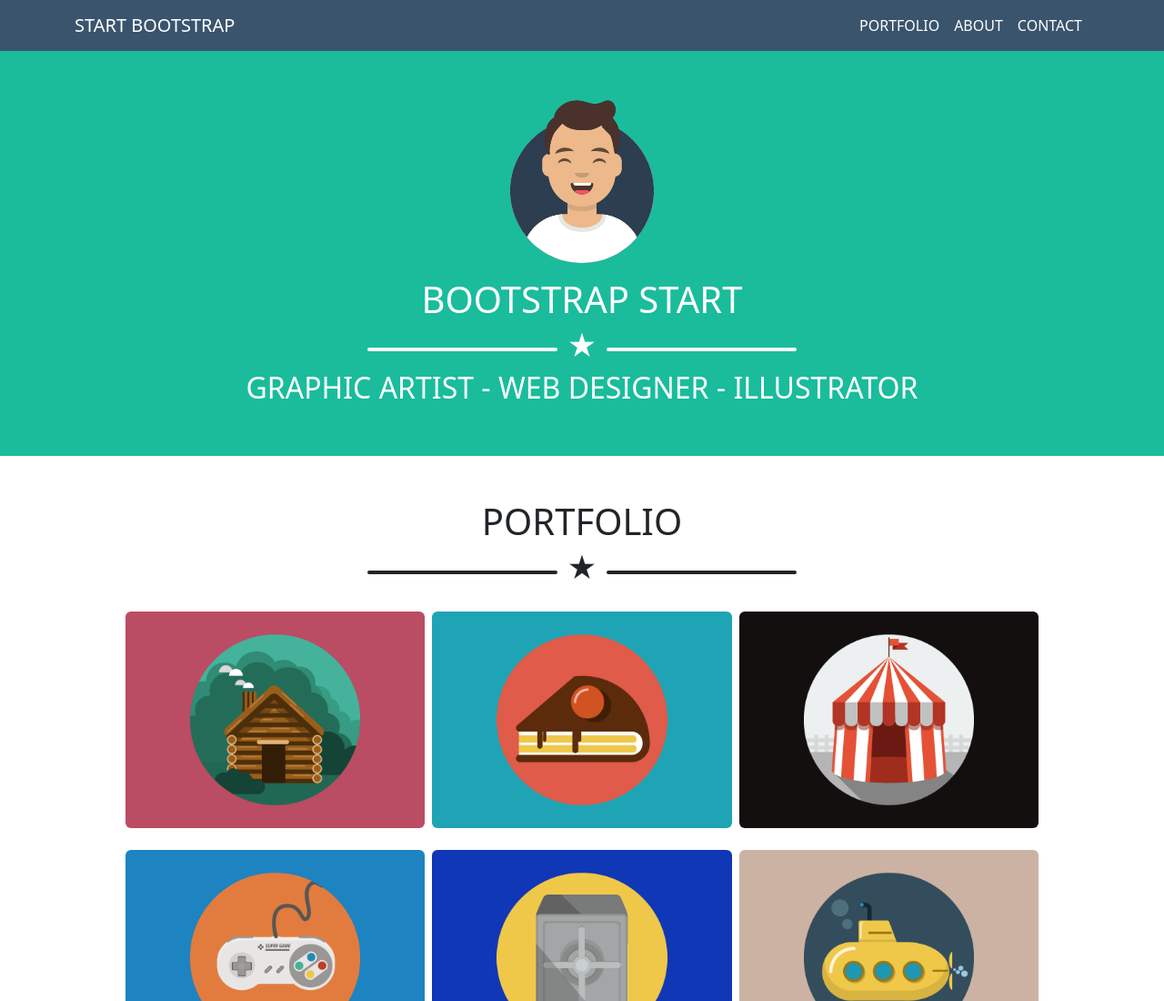
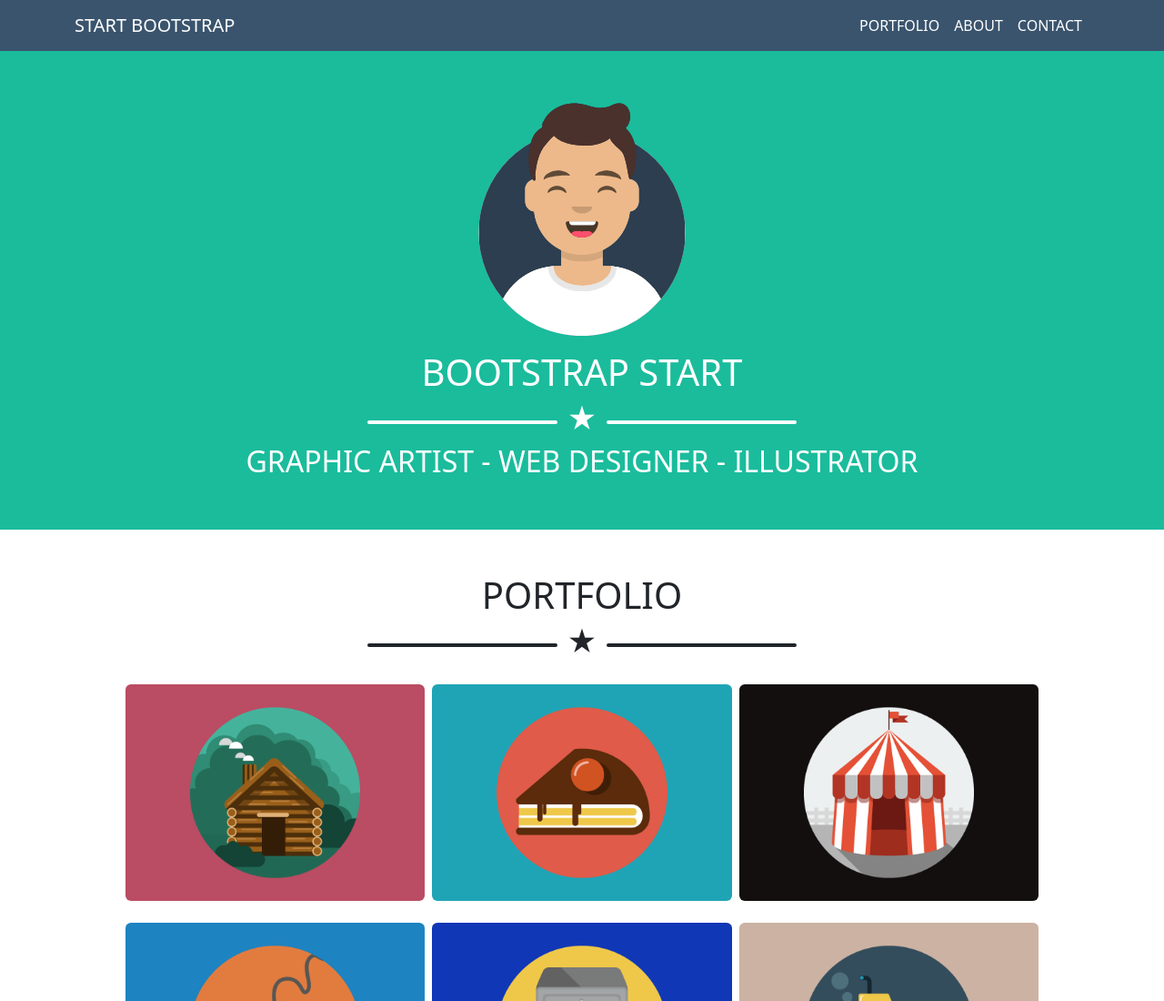
Before and after one commit to larosamad/html-css-bootstrap-freelancer, a plain HTML site: page index.html in a window 1280 px wide. Shown: the top 1100 px of the page at 91% size. Drawn offline with nearby package versions, Linux system fonts and the light colour scheme.

Commit message:
fix avatar

```diff
--- a/assets/css/style.css
+++ b/assets/css/style.css
@@ -4,9 +4,7 @@
 .bg-aqua:hover{
     background-color: #1ABC9C;
 }
-.bg-aqua:active{
-    background-color: #1ABC9C;
-}
+
 .navbar-collapse {
     flex-basis: 100%;
     flex-grow: 0;
@@ -33,6 +31,10 @@
     border-radius: 3px;
 }
 
+.avatar img{
+    max-width: 250px;
+}
+
 section:last-child .fa-brands{
     width: 25px;
     text-align: center;
--- a/index.html
+++ b/index.html
@@ -12,7 +12,7 @@
     <link rel="stylesheet" href="assets/css/style.css">
 </head>
 <body>
-    <header class="bg-petrol">
+    <header class="nav-bg">
         <nav class="navbar navbar-expand-md navbar-dark nav-bg">
             <div class="container-md">
                 <a class="navbar-brand" href="#">START BOOTSTRAP</a>
@@ -35,7 +35,7 @@
         <section class="bg-aqua">
             <div class="container text-center p-5">
                 <div class="d-flex flex-row justify-content-center">
-                    <figure class="col-md-2 col-6"><img src="assets/img/avatar.svg" width="100%" alt="Avatar"></figure>
+                    <figure class="avatar"><img src="assets/img/avatar.svg" width="100%" alt="Avatar"></figure>
                 </div>
                 <div class="text-white text-uppercase">
                     <h1>Bootstrap Start</h1>
```
